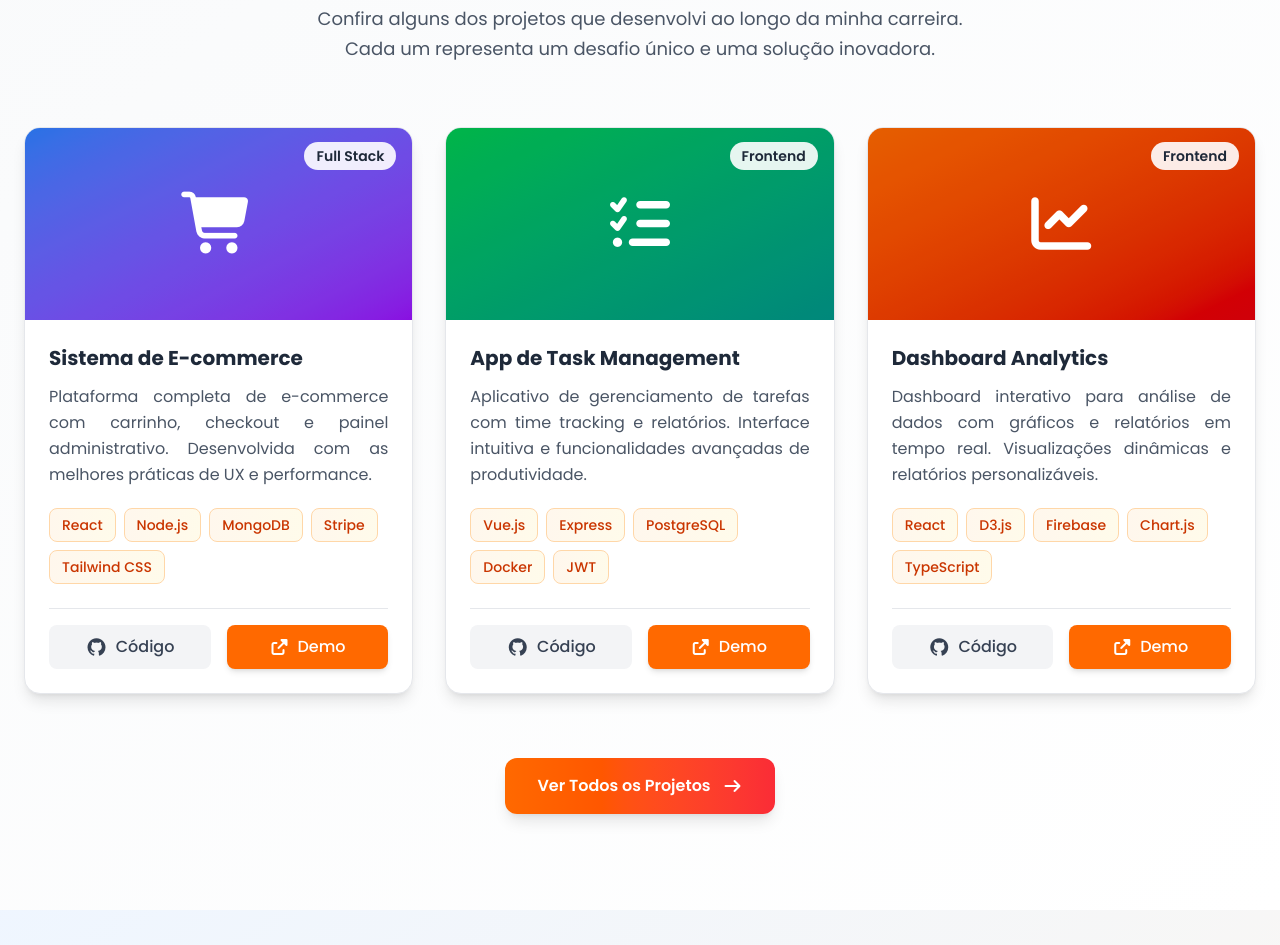
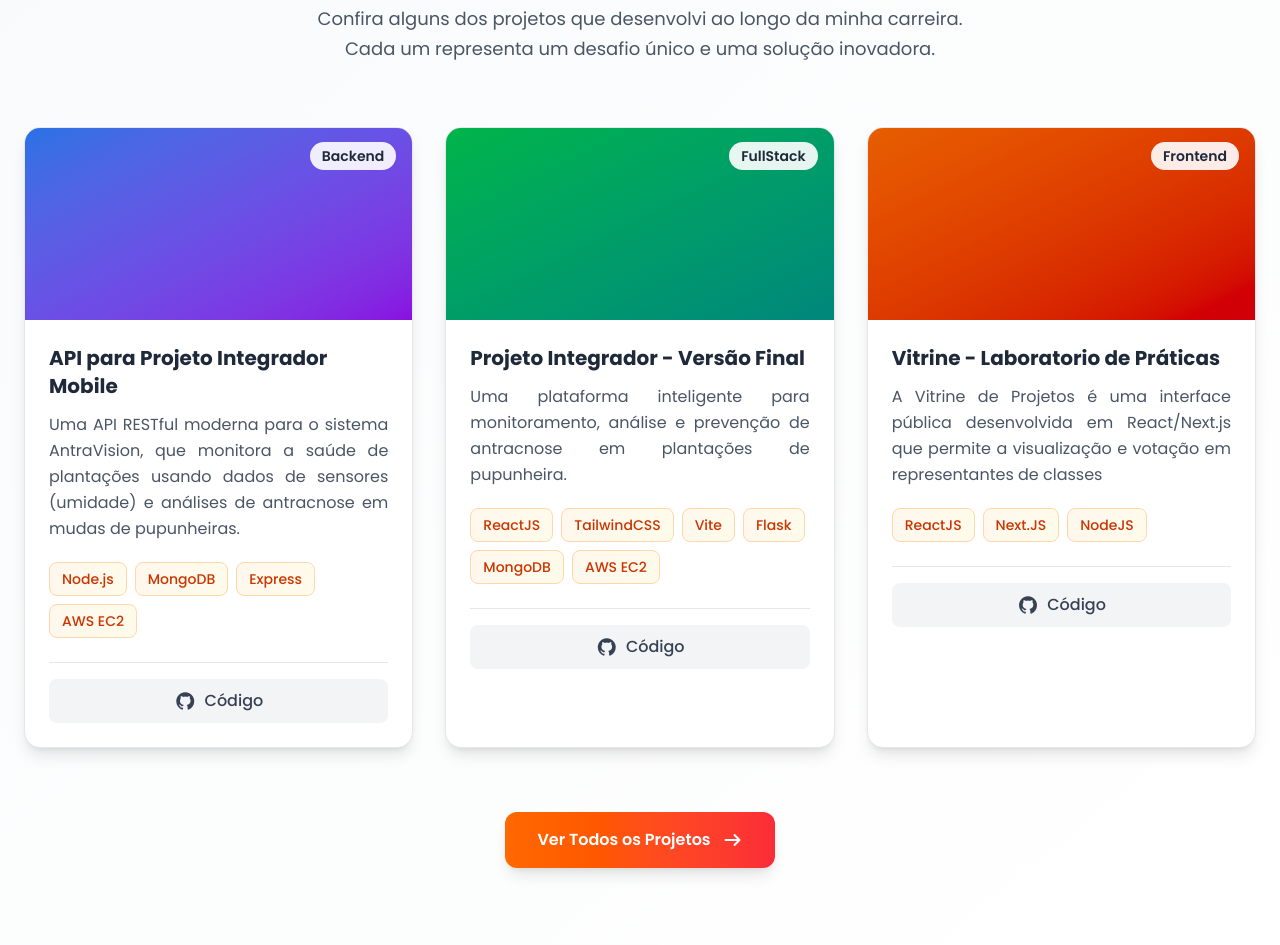
Before and after one commit to GabrielRodriguez153/Portifolio_Oficial, a React (Vite) app: page / in a window 1280 px wide. Shown: the part 4720-5665 px from the top of the page. Built offline with nearby package versions, Linux system fonts and the light colour scheme.

Commit message:
feat: add data's project and remove demo button

```diff
--- a/src/data/projectsData.js
+++ b/src/data/projectsData.js
@@ -1,38 +1,38 @@
+import { TbApi } from "react-icons/tb";
+import { CgWebsite } from "react-icons/cg";
+
 export const projectsData = [
   {
     id: 1,
-    title: "Sistema de E-commerce",
+    title: "API para Projeto Integrador Mobile",
     description:
-      "Plataforma completa de e-commerce com carrinho, checkout e painel administrativo. Desenvolvida com as melhores práticas de UX e performance.",
-    technologies: ["React", "Node.js", "MongoDB", "Stripe", "Tailwind CSS"],
+      "Uma API RESTful moderna para o sistema AntraVision, que monitora a saúde de plantações usando dados de sensores (umidade) e análises de antracnose em mudas de pupunheiras.",
+    technologies: ["Node.js", "MongoDB", "Express", "AWS EC2"],
     gradient: "from-blue-500 to-purple-600",
-    icon: "fas fa-shopping-cart",
-    category: "Full Stack",
-    githubUrl: "#",
-    demoUrl: "#",
+    icon: TbApi,
+    category: "Backend",
+    githubUrl: "https://github.com/GabrielRodriguez153/API_Mobile_PI.git",
   },
   {
     id: 2,
-    title: "App de Task Management",
+    title: "Projeto Integrador - Versão Final",
     description:
-      "Aplicativo de gerenciamento de tarefas com time tracking e relatórios. Interface intuitiva e funcionalidades avançadas de produtividade.",
-    technologies: ["Vue.js", "Express", "PostgreSQL", "Docker", "JWT"],
+      "Uma plataforma inteligente para monitoramento, análise e prevenção de antracnose em plantações de pupunheira.",
+    technologies: ["ReactJS", "TailwindCSS", "Vite", "Flask", "MongoDB", "AWS EC2"],
     gradient: "from-green-500 to-teal-600",
-    icon: "fas fa-tasks",
-    category: "Frontend",
-    githubUrl: "#",
-    demoUrl: "#",
+    icon: CgWebsite,
+    category: "FullStack",
+    githubUrl: "https://github.com/GabrielRodriguez153/Projeto_Integrador-Versao_Final.git",
   },
   {
     id: 3,
-    title: "Dashboard Analytics",
+    title: "Vitrine - Laboratorio de Práticas",
     description:
-      "Dashboard interativo para análise de dados com gráficos e relatórios em tempo real. Visualizações dinâmicas e relatórios personalizáveis.",
-    technologies: ["React", "D3.js", "Firebase", "Chart.js", "TypeScript"],
+      "A Vitrine de Projetos é uma interface pública desenvolvida em React/Next.js que permite a visualização e votação em representantes de classes",
+    technologies: ["ReactJS", "Next.JS", "NodeJS"],
     gradient: "from-orange-500 to-red-600",
-    icon: "fas fa-chart-line",
+    icon: CgWebsite,
     category: "Frontend",
-    githubUrl: "#",
-    demoUrl: "#",
+    githubUrl: "https://github.com/laboratorio-de-praticas-2025-1/vitrine-fe.git",
   },
 ];
--- a/src/pages/Projects/Projects.jsx
+++ b/src/pages/Projects/Projects.jsx
@@ -67,13 +67,6 @@ const Projects = () => {
                     <i className="fab fa-github text-lg group-hover/link:scale-110 transition-transform duration-300"></i>
                     <span>Código</span>
                   </a>
-                  <a
-                    href={project.demoUrl || "#"}
-                    className="flex-1 flex items-center justify-center gap-2 bg-orange-500 text-white px-4 py-2.5 rounded-lg font-medium hover:bg-orange-600 transition-all duration-300 group/link shadow-md hover:shadow-lg"
-                  >
-                    <i className="fas fa-external-link-alt group-hover/link:scale-110 transition-transform duration-300"></i>
-                    <span>Demo</span>
-                  </a>
                 </div>
               </div>
             </div>
```
